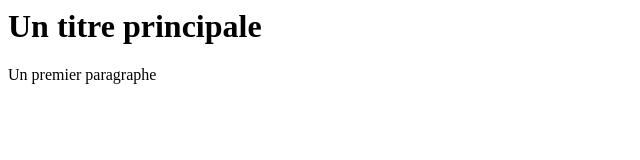
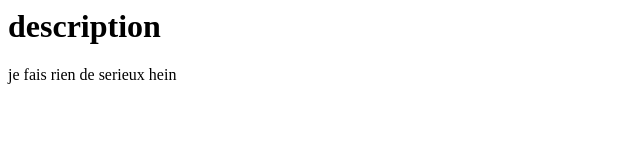
Before and after one commit to tin229/mon--cv, a plain HTML site: page index.html in a window 1280 px wide. Shown: the whole page, without its empty margins (0-640 px from the left). Drawn offline with Linux system fonts and the light colour scheme.

Commit message:
mise en place de la section description

```diff
--- a/index.html
+++ b/index.html
@@ -8,8 +8,8 @@
         <link rel="stylesheet" href="style.css">
     </head>
     <body>
-        <h1>Un titre principale</h1>
-        <P>Un premier paragraphe</P>
+        <h1> description</h1>
+        <P> je fais rien de serieux hein </P>
         <a href="//https:www.tino.com>lien vers ma pageb</a>
         <img src="image.png" alt="cliquer ici pour voir une telle image">
 
```
